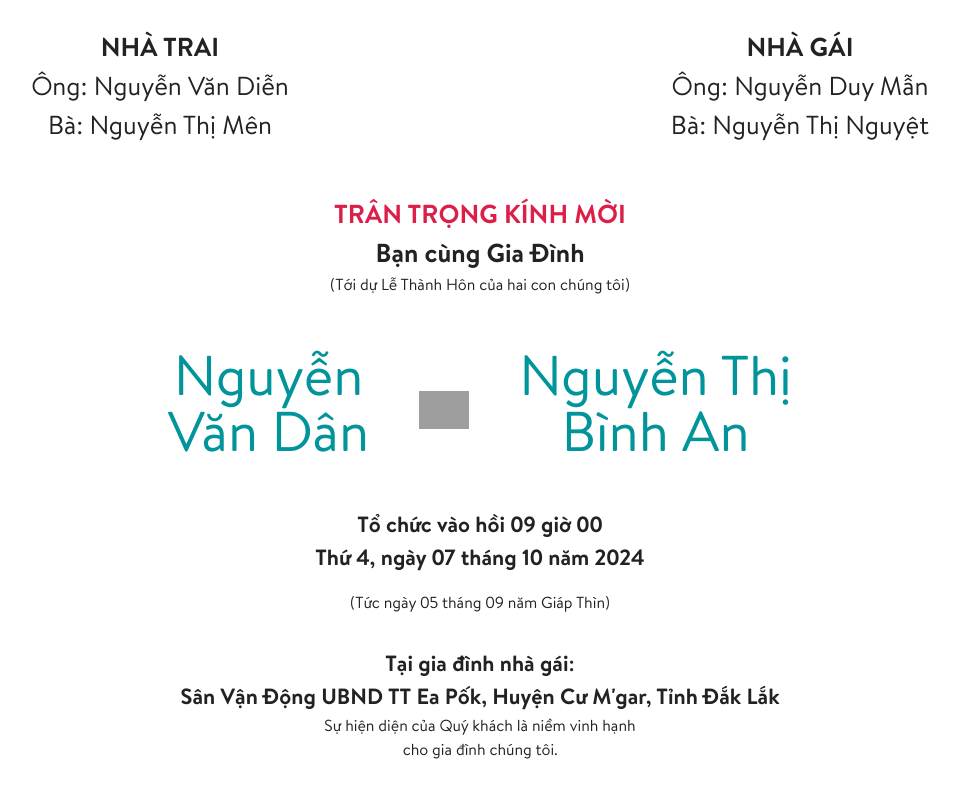
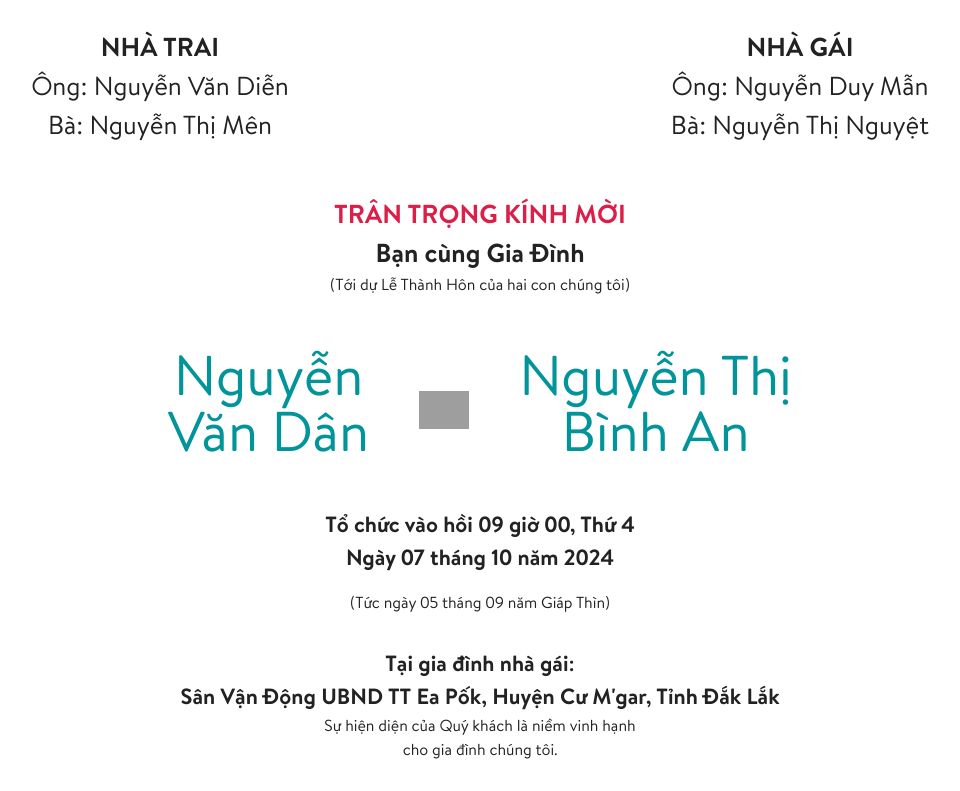
Before and after one commit to homestaygiadinhnho/homestaygiadinhnho, a Jekyll site: the page built from index.html, in a window 1280 px wide, cut to the strip 2237-3028 px from the top of the page. Shown: the whole strip, without its empty margins (160-1120 px from the left). Built offline with Jekyll 4.4.1, drawn with Linux system fonts in a browser that asks for light colours; nearby versions of some CDN libraries; some web fonts are replaced; the list of posts is cut into pages by our own code; grey boxes are pictures that could not be loaded.

Commit message:
Update index.html

```diff
--- a/index.html
+++ b/index.html
@@ -26,7 +26,8 @@ bride_image: "https://api.vesey.click/templates/vs-template-3/b-2.png"
 bride_representative_1: "Ông: Nguyễn Duy Mẫn"
 bride_representative_2: "Bà: Nguyễn Thị Nguyệt"
 wedding_date: "07.10.2024"
-wedding_date_solar_calendar: "Thứ 4, ngày 07 tháng 10 năm 2024"
+wedding_date_week_calendar: "Thứ 4"
+wedding_date_solar_calendar: "Ngày 07 tháng 10 năm 2024"
 wedding_date_moon_calendar: "05 tháng 09 năm Giáp Thìn"
 countdown_image: "https://api.vesey.click/templates/vs-template-3/cd-bg.png"
 wedding_time: "09 giờ 00"
@@ -203,7 +204,7 @@ wedding_venue: "Sân Vận Động UBND TT Ea Pốk, Huyện Cư M'gar, Tỉnh
       <div data-editable="true">{{ page.surname_bride_name }}<br>{{ page.bride_name }}</div>
     </div>
     <div class="text-[16px] xl:text-[22px] mt-[50px]">
-      <span class="font-bold" data-editable="true">Tổ chức vào hồi {{ page.wedding_time }}</span><br>
+      <span class="font-bold" data-editable="true">Tổ chức vào hồi {{ page.wedding_time }}, {{ page.wedding_date_week_calendar }}</span><br>
       <span class="font-bold" data-editable="true">{{ page.wedding_date_solar_calendar }}</span><br>
       <span class="font-playfairDisplay text-[16px] xl:text-[16px] mt-4 block" data-editable="true">(Tức ngày {{ page.wedding_date_moon_calendar }})</span><br>
       <span class="font-bold" data-editable="true">{{ page.wedding_venue_label }}</span><br>
```
